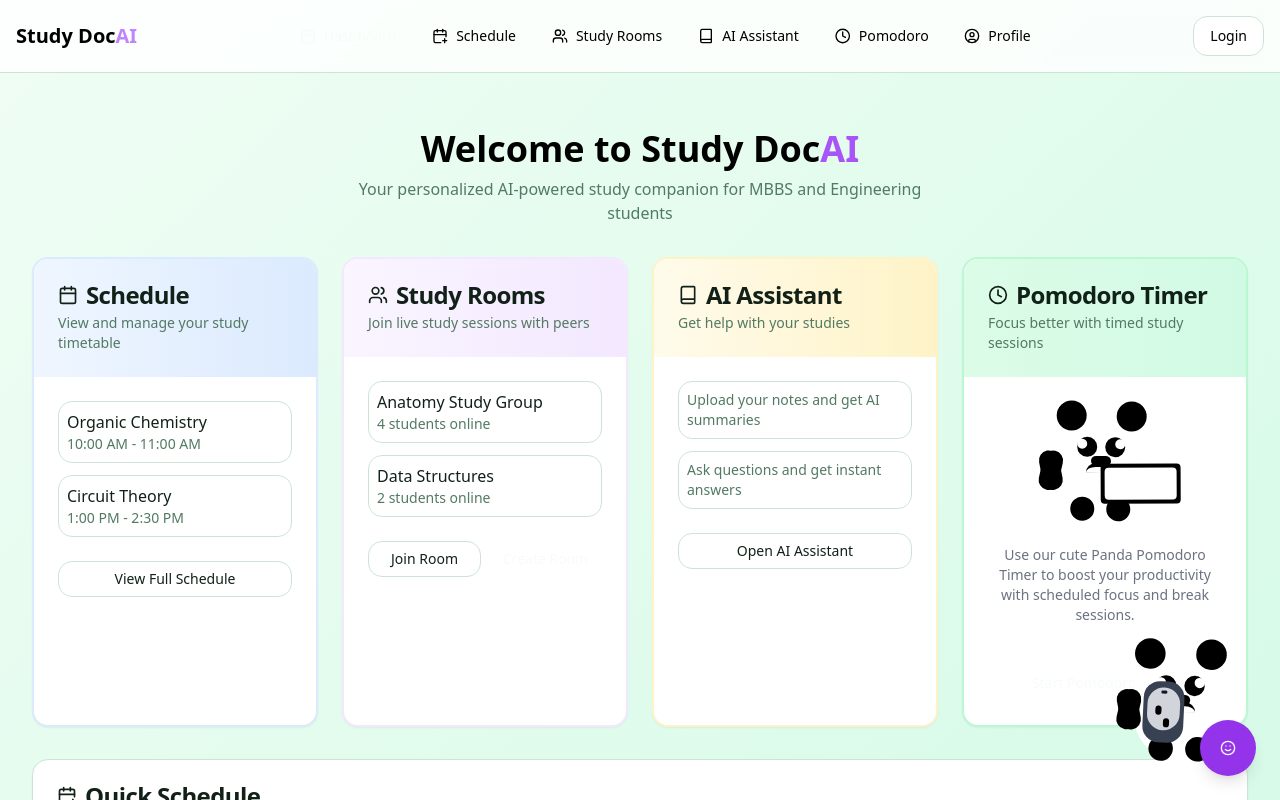
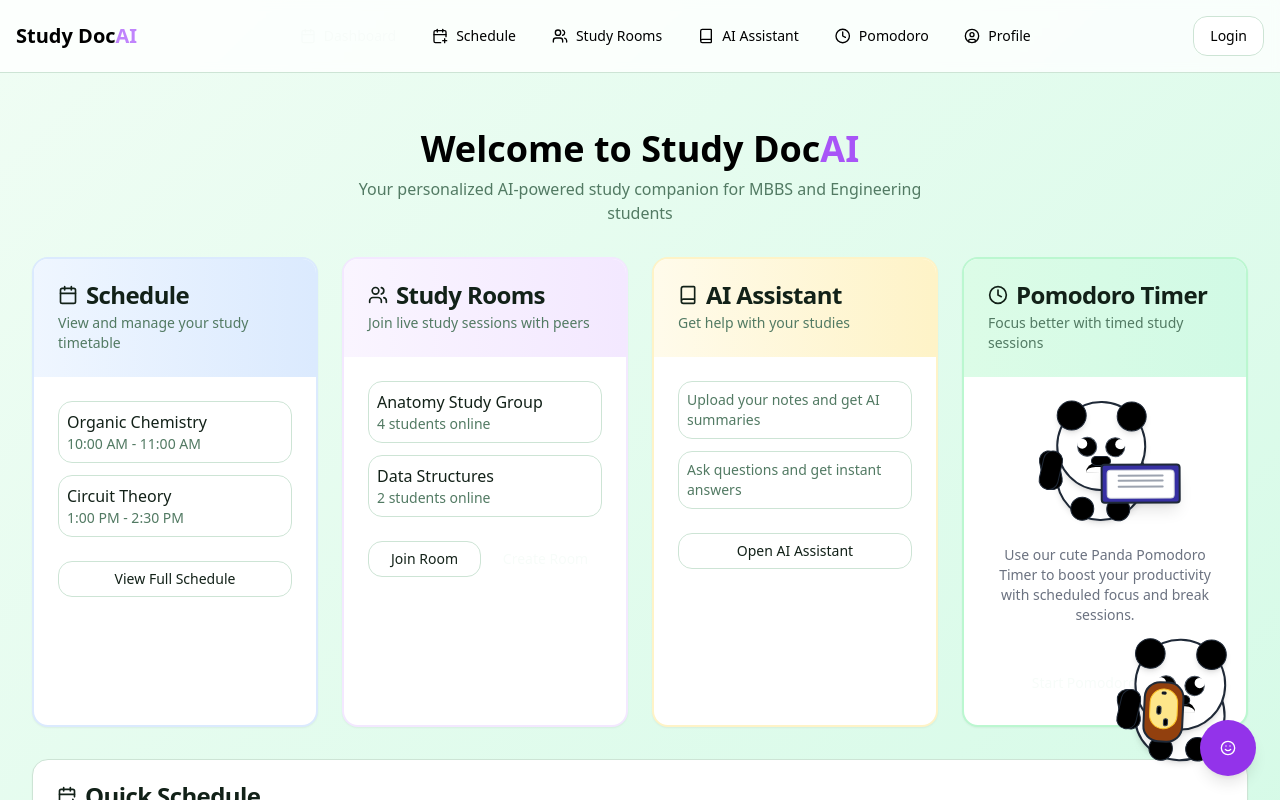
Before and after one commit to sriramsowmithri9807/StudyDocAi, a React (Vite) app: page /dashboard in a window 1280 px wide. Shown: the top 800 px of the page. Built offline with nearby package versions, Linux system fonts and the light colour scheme.

Commit message:
Improve dark mode visibility for Pomodoro and PandaAnimation components

```diff
--- a/src/components/PandaAnimation.tsx
+++ b/src/components/PandaAnimation.tsx
@@ -1,4 +1,3 @@
-
 import React from "react";
 import { motion } from "framer-motion";
 
@@ -64,87 +63,91 @@ const PandaAnimation = ({ mood = "happy", size = "medium", className = "" }: Pan
       animate={mood}
       style={{ width, height }}
     >
-      {/* Base panda body - now in black and white */}
+      {/* Base panda body - with improved contrast for dark mode */}
       <div className={`w-full h-full relative`}>
-        {/* Body */}
-        <div className="absolute w-3/4 h-3/4 bg-white rounded-full bottom-0 left-1/2 transform -translate-x-1/2"></div>
+        {/* Body - with outline */}
+        <div className="absolute w-3/4 h-3/4 bg-white dark:bg-gray-200 rounded-full bottom-0 left-1/2 transform -translate-x-1/2 border-2 border-gray-800 shadow-md"></div>
 
-        {/* Head */}
-        <div className="absolute w-3/4 h-3/4 bg-white rounded-full top-0 left-1/2 transform -translate-x-1/2"></div>
+        {/* Head - with outline */}
+        <div className="absolute w-3/4 h-3/4 bg-white dark:bg-gray-200 rounded-full top-0 left-1/2 transform -translate-x-1/2 border-2 border-gray-800 shadow-md"></div>
 
-        {/* Ears */}
-        <div className="absolute w-1/4 h-1/4 bg-black rounded-full top-0 left-1/4 transform -translate-x-1/2"></div>
-        <div className="absolute w-1/4 h-1/4 bg-black rounded-full top-0 right-1/4 transform translate-x-1/2"></div>
+        {/* Ears - darker in dark mode */}
+        <div className="absolute w-1/4 h-1/4 bg-black dark:bg-gray-900 rounded-full top-0 left-1/4 transform -translate-x-1/2 border border-gray-800 shadow-md"></div>
+        <div className="absolute w-1/4 h-1/4 bg-black dark:bg-gray-900 rounded-full top-0 right-1/4 transform translate-x-1/2 border border-gray-800 shadow-md"></div>
 
-        {/* Eyes */}
+        {/* Eyes - with better contrast */}
         {mood === "sad" ? (
           <>
-            <div className="absolute w-1/6 h-[8%] bg-black rounded-full top-[30%] left-[35%] transform -rotate-12"></div>
-            <div className="absolute w-1/6 h-[8%] bg-black rounded-full top-[30%] right-[35%] transform rotate-12"></div>
+            <div className="absolute w-1/6 h-[8%] bg-black dark:bg-gray-900 rounded-full top-[30%] left-[35%] transform -rotate-12 border border-gray-600"></div>
+            <div className="absolute w-1/6 h-[8%] bg-black dark:bg-gray-900 rounded-full top-[30%] right-[35%] transform rotate-12 border border-gray-600"></div>
 
-            {/* Sad tears */}
-            <div className="absolute w-[8%] h-[15%] bg-gray-400 rounded-full opacity-70 top-[40%] left-[34%]"></div>
-            <div className="absolute w-[8%] h-[15%] bg-gray-400 rounded-full opacity-70 top-[40%] right-[34%]"></div>
+            {/* Sad tears - more visible */}
+            <div className="absolute w-[8%] h-[15%] bg-blue-400 dark:bg-blue-500 rounded-full opacity-80 top-[40%] left-[34%] shadow-sm"></div>
+            <div className="absolute w-[8%] h-[15%] bg-blue-400 dark:bg-blue-500 rounded-full opacity-80 top-[40%] right-[34%] shadow-sm"></div>
           </>
         ) : (
           <>
-            <div className="absolute w-1/6 h-1/6 bg-black rounded-full top-[30%] left-[30%]"></div>
-            <div className="absolute w-1/6 h-1/6 bg-black rounded-full top-[30%] right-[30%]"></div>
+            <div className="absolute w-1/6 h-1/6 bg-black dark:bg-gray-900 rounded-full top-[30%] left-[30%] border border-gray-600"></div>
+            <div className="absolute w-1/6 h-1/6 bg-black dark:bg-gray-900 rounded-full top-[30%] right-[30%] border border-gray-600"></div>
 
-            {/* Eye shine */}
-            <div className="absolute w-[8%] h-[8%] bg-white rounded-full top-[32%] left-[30%]"></div>
-            <div className="absolute w-[8%] h-[8%] bg-white rounded-full top-[32%] right-[30%]"></div>
+            {/* Eye shine - brighter */}
+            <div className="absolute w-[8%] h-[8%] bg-white dark:bg-white rounded-full top-[32%] left-[30%]"></div>
+            <div className="absolute w-[8%] h-[8%] bg-white dark:bg-white rounded-full top-[32%] right-[30%]"></div>
           </>
         )}
 
-        {/* Mouth */}
+        {/* Mouth - darker border */}
         {mood === "sad" ? (
-          <div className="absolute w-1/4 h-[8%] border-b-4 border-black rounded-b-full bottom-[40%] left-1/2 transform -translate-x-1/2"></div>
+          <div className="absolute w-1/4 h-[8%] border-b-4 border-black dark:border-gray-900 rounded-b-full bottom-[40%] left-1/2 transform -translate-x-1/2"></div>
         ) : (
-          <div className="absolute w-1/4 h-[8%] border-t-4 border-black rounded-t-full bottom-[40%] left-1/2 transform -translate-x-1/2"></div>
+          <div className="absolute w-1/4 h-[8%] border-t-4 border-black dark:border-gray-900 rounded-t-full bottom-[40%] left-1/2 transform -translate-x-1/2"></div>
         )}
 
-        {/* Nose */}
-        <div className="absolute w-1/6 h-[8%] bg-black rounded-full top-[46%] left-1/2 transform -translate-x-1/2"></div>
+        {/* Nose - with outline */}
+        <div className="absolute w-1/6 h-[8%] bg-black dark:bg-gray-900 rounded-full top-[46%] left-1/2 transform -translate-x-1/2 border border-gray-800"></div>
 
-        {/* Black cheeks */}
-        <div className="absolute w-1/8 h-[8%] bg-gray-300 rounded-full opacity-60 top-[40%] left-[20%]"></div>
-        <div className="absolute w-1/8 h-[8%] bg-gray-300 rounded-full opacity-60 top-[40%] right-[20%]"></div>
+        {/* Pink cheeks */}
+        <div className="absolute w-1/8 h-[8%] bg-pink-300 dark:bg-pink-400 rounded-full opacity-70 top-[40%] left-[20%]"></div>
+        <div className="absolute w-1/8 h-[8%] bg-pink-300 dark:bg-pink-400 rounded-full opacity-70 top-[40%] right-[20%]"></div>
 
-        {/* Arms */}
-        <div className="absolute w-1/6 h-1/3 bg-black rounded-full bottom-1/4 left-1/8 transform -rotate-12"></div>
-        <div className="absolute w-1/6 h-1/3 bg-black rounded-full bottom-1/4 right-1/8 transform rotate-12"></div>
+        {/* Arms - darker in dark mode */}
+        <div className="absolute w-1/6 h-1/3 bg-black dark:bg-gray-900 rounded-full bottom-1/4 left-1/8 transform -rotate-12 border border-gray-800"></div>
+        <div className="absolute w-1/6 h-1/3 bg-black dark:bg-gray-900 rounded-full bottom-1/4 right-1/8 transform rotate-12 border border-gray-800"></div>
 
-        {/* Legs */}
-        <div className="absolute w-1/5 h-1/5 bg-black rounded-full bottom-0 left-1/4"></div>
-        <div className="absolute w-1/5 h-1/5 bg-black rounded-full bottom-0 right-1/4"></div>
+        {/* Legs - darker in dark mode */}
+        <div className="absolute w-1/5 h-1/5 bg-black dark:bg-gray-900 rounded-full bottom-0 left-1/4 border border-gray-800"></div>
+        <div className="absolute w-1/5 h-1/5 bg-black dark:bg-gray-900 rounded-full bottom-0 right-1/4 border border-gray-800"></div>
 
-        {/* Book for reading mood - black and white */}
+        {/* Book for reading mood - with better contrast for dark mode */}
         {mood === "reading" && (
           <motion.div
-            className="absolute w-2/3 h-1/3 bg-black rounded bottom-[15%] left-1/2 transform -translate-x-1/2"
+            className="absolute w-2/3 h-1/3 bg-indigo-800 dark:bg-indigo-900 rounded bottom-[15%] left-1/2 transform -translate-x-1/2 border-2 border-gray-800 shadow-lg"
             animate={{
               rotate: [-2, 2, -2],
               transition: { duration: 2, repeat: Infinity }
             }}
           >
-            <div className="w-[90%] h-[80%] bg-white m-[5%] rounded"></div>
+            <div className="w-[90%] h-[80%] bg-white dark:bg-gray-200 m-[5%] rounded border border-gray-300 dark:border-gray-600"></div>
+            {/* Add book details for visibility */}
+            <div className="absolute w-[60%] h-[5%] bg-gray-400 dark:bg-gray-500 top-[25%] left-[20%] rounded-sm"></div>
+            <div className="absolute w-[60%] h-[5%] bg-gray-400 dark:bg-gray-500 top-[40%] left-[20%] rounded-sm"></div>
+            <div className="absolute w-[60%] h-[5%] bg-gray-400 dark:bg-gray-500 top-[55%] left-[20%] rounded-sm"></div>
           </motion.div>
         )}
 
-        {/* Boba for happy mood - black and white */}
+        {/* Boba for happy mood - with better contrast */}
         {mood === "happy" && (
           <motion.div
-            className="absolute w-1/3 h-1/2 bg-gray-700 rounded-lg bottom-[15%] left-[20%]"
+            className="absolute w-1/3 h-1/2 bg-amber-800 dark:bg-amber-900 rounded-lg bottom-[15%] left-[20%] border-2 border-gray-800 shadow-lg"
             animate={{
               rotate: [-5, 5, -5],
               transition: { duration: 2.5, repeat: Infinity }
             }}
           >
-            <div className="w-[80%] h-[70%] bg-gray-300 m-[10%] mt-[15%] rounded-lg"></div>
+            <div className="w-[80%] h-[70%] bg-amber-200 dark:bg-amber-300 m-[10%] mt-[15%] rounded-lg border border-amber-400"></div>
             <div className="absolute w-[15%] h-[5%] bg-gray-900 rounded-full top-[15%] left-1/2 transform -translate-x-1/2"></div>
-            <div className="absolute w-[15%] h-[15%] bg-black rounded-full top-[40%] left-[30%]"></div>
-            <div className="absolute w-[15%] h-[15%] bg-black rounded-full top-[60%] left-[50%]"></div>
+            <div className="absolute w-[15%] h-[15%] bg-black rounded-full top-[40%] left-[30%] border border-gray-700"></div>
+            <div className="absolute w-[15%] h-[15%] bg-black rounded-full top-[60%] left-[50%] border border-gray-700"></div>
           </motion.div>
         )}
       </div>
--- a/src/pages/Pomodoro.tsx
+++ b/src/pages/Pomodoro.tsx
@@ -1,4 +1,3 @@
-
 import React, { useState, useEffect } from "react";
 import { motion } from "framer-motion";
 import { Card, CardContent } from "@/components/ui/card";
@@ -99,27 +98,30 @@ const Pomodoro = () => {
 
   return (
     <div className="min-h-[calc(100vh-16rem)] relative overflow-hidden">
-      {/* Forest Background with SVG Elements */}
-      <div className="absolute inset-0 forest-bg opacity-30 z-0"></div>
+      {/* Forest Background with enhanced visibility for dark mode */}
+      <div className="absolute inset-0 forest-bg opacity-20 dark:opacity-40 z-0 dark:bg-blend-luminosity"></div>
 
-      {/* Animated leaves and elements */}
+      {/* Gradient overlay for better contrast in dark mode */}
+      <div className="absolute inset-0 bg-gradient-to-b from-transparent to-background z-0"></div>
+
+      {/* Animated leaves and elements with enhanced visibility */}
       <motion.div
-        className="absolute top-10 right-10 text-green-700 opacity-60 z-0"
+        className="absolute top-10 right-10 text-green-700 dark:text-green-500 opacity-70 z-0"
         variants={leafVariants}
         animate="wave"
       >
-        <svg width="100" height="100" viewBox="0 0 24 24" fill="currentColor">
+        <svg width="100" height="100" viewBox="0 0 24 24" fill="currentColor" className="drop-shadow-lg">
           <path d="M17,8C8,10 5.9,16.17 3.82,21.34L5.71,22L6.66,19.7C7.14,19.87 7.64,20 8,20C19,20 22,3 22,3C21,5 14,5.25 9,6.25C4,7.25 2,11.5 2,13.5C2,15.5 3.75,17.25 3.75,17.25C7,8 17,8 17,8Z" />
         </svg>
       </motion.div>
 
       <motion.div
-        className="absolute bottom-10 left-10 text-green-700 opacity-60 z-0"
+        className="absolute bottom-10 left-10 text-green-700 dark:text-green-500 opacity-70 z-0"
         variants={leafVariants}
         animate="wave"
         initial={{ rotate: 180 }}
       >
-        <svg width="120" height="120" viewBox="0 0 24 24" fill="currentColor">
+        <svg width="120" height="120" viewBox="0 0 24 24" fill="currentColor" className="drop-shadow-lg">
           <path d="M17,8C8,10 5.9,16.17 3.82,21.34L5.71,22L6.66,19.7C7.14,19.87 7.64,20 8,20C19,20 22,3 22,3C21,5 14,5.25 9,6.25C4,7.25 2,11.5 2,13.5C2,15.5 3.75,17.25 3.75,17.25C7,8 17,8 17,8Z" />
         </svg>
       </motion.div>
@@ -139,7 +141,7 @@ const Pomodoro = () => {
           </motion.div>
 
           <div className="grid grid-cols-1 lg:grid-cols-5 gap-10 w-full max-w-6xl">
-            {/* Panda animation */}
+            {/* Panda animation with better visibility */}
             <motion.div
               className="col-span-1 lg:col-span-3 flex justify-center items-center"
               initial={{ opacity: 0 }}
@@ -147,28 +149,31 @@ const Pomodoro = () => {
               transition={{ delay: 0.3, duration: 1 }}
             >
               <div className="relative w-full h-[400px] flex justify-center items-center">
-                {/* Green grass base */}
-                <div className="absolute bottom-0 w-full h-20 bg-green-600 rounded-full opacity-30"></div>
+                {/* Green grass base with better visibility in dark mode */}
+                <div className="absolute bottom-0 w-full h-20 bg-green-600 dark:bg-green-700 rounded-full opacity-40 dark:opacity-50 shadow-md"></div>
 
-                {/* Our new Panda component */}
-                <PandaAnimation mood={pandaMood} size="large" className="scale-150 mb-12" />
+                {/* Light source effect to highlight the panda in dark mode */}
+                <div className="absolute inset-0 bg-gradient-to-t from-transparent to-background dark:from-transparent dark:to-background/20 rounded-full opacity-0 dark:opacity-30"></div>
+
+                {/* Enhanced PandaAnimation */}
+                <PandaAnimation mood={pandaMood} size="large" className="scale-150 mb-12 drop-shadow-xl" />
               </div>
             </motion.div>
 
-            {/* Timer controls */}
+            {/* Timer controls with better contrast */}
             <div className="col-span-1 lg:col-span-2">
               <motion.div
                 initial={{ opacity: 0, x: 50 }}
                 animate={{ opacity: 1, x: 0 }}
                 transition={{ delay: 0.5, duration: 0.8 }}
               >
-                <Card className="backdrop-blur-sm bg-white/80 border-2 border-primary/20 shadow-xl">
+                <Card className="backdrop-blur-sm bg-white/90 dark:bg-gray-800/90 border-2 border-primary/30 dark:border-primary/40 shadow-xl">
                   <CardContent className="p-6">
                     <div className="mb-6">
                       <Badge variant={pomodoroType === "focus" ? "default" : "outline"} className="text-sm mb-2">
                         {pomodoroType === "focus" ? "Focus Time" : "Break Time"}
                       </Badge>
-                      <div className="text-6xl font-bold text-center font-mono py-6">
+                      <div className="text-6xl font-bold text-center font-mono py-6 text-primary dark:text-primary">
                         {formatTime(timeLeft)}
                       </div>
                     </div>
@@ -187,24 +192,38 @@ const Pomodoro = () => {
 
                     <div className="flex justify-center gap-4">
                       {!isRunning || isPaused ? (
-                        <Button onClick={startTimer} size="lg" className="gap-2">
-                          <Play size={20} />
+                        <Button
+                          onClick={startTimer}
+                          size="lg"
+                          className="gap-2 bg-primary hover:bg-primary/90 dark:bg-primary dark:hover:bg-primary/90 text-white shadow-md"
+                        >
+                          <Play size={20} className="fill-white" />
                           {isPaused ? "Resume" : "Start"}
                         </Button>
                       ) : (
-                        <Button onClick={pauseTimer} size="lg" variant="outline" className="gap-2">
-                          <Pause size={20} />
+                        <Button
+                          onClick={pauseTimer}
+                          size="lg"
+                          variant="outline"
+                          className="gap-2 border-2 border-primary dark:border-primary hover:bg-primary/10 dark:hover:bg-primary/20 shadow-md"
+                        >
+                          <Pause size={20} className="text-primary dark:text-primary" />
                           Pause
                         </Button>
                       )}
-                      <Button onClick={resetTimer} variant="outline" size="lg" className="gap-2">
-                        <RefreshCw size={20} />
+                      <Button
+                        onClick={resetTimer}
+                        variant="outline"
+                        size="lg"
+                        className="gap-2 border-2 border-muted-foreground dark:border-muted-foreground hover:bg-muted dark:hover:bg-muted/30 shadow-md"
+                      >
+                        <RefreshCw size={20} className="text-muted-foreground dark:text-muted-foreground" />
                         Reset
                       </Button>
                     </div>
 
                     <motion.div
-                      className="mt-6 text-xs text-center text-muted-foreground"
+                      className="mt-6 text-xs text-center text-muted-foreground dark:text-muted-foreground"
                       initial={{ opacity: 0 }}
                       animate={{ opacity: 1 }}
                       transition={{ delay: 1, duration: 1 }}
```
